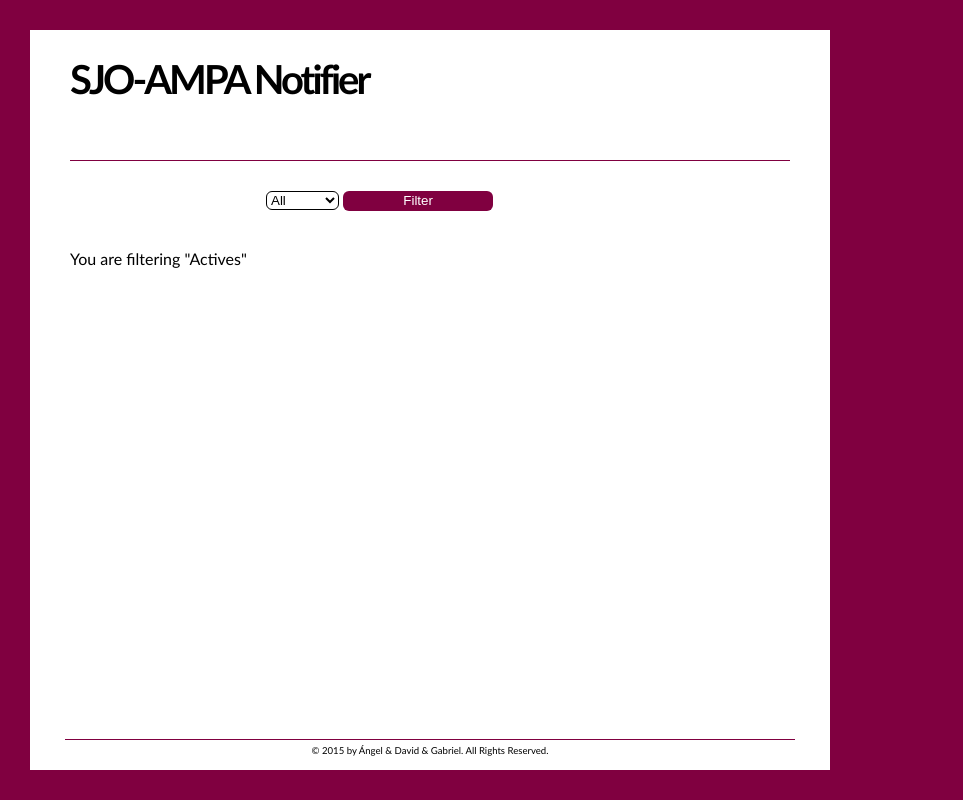
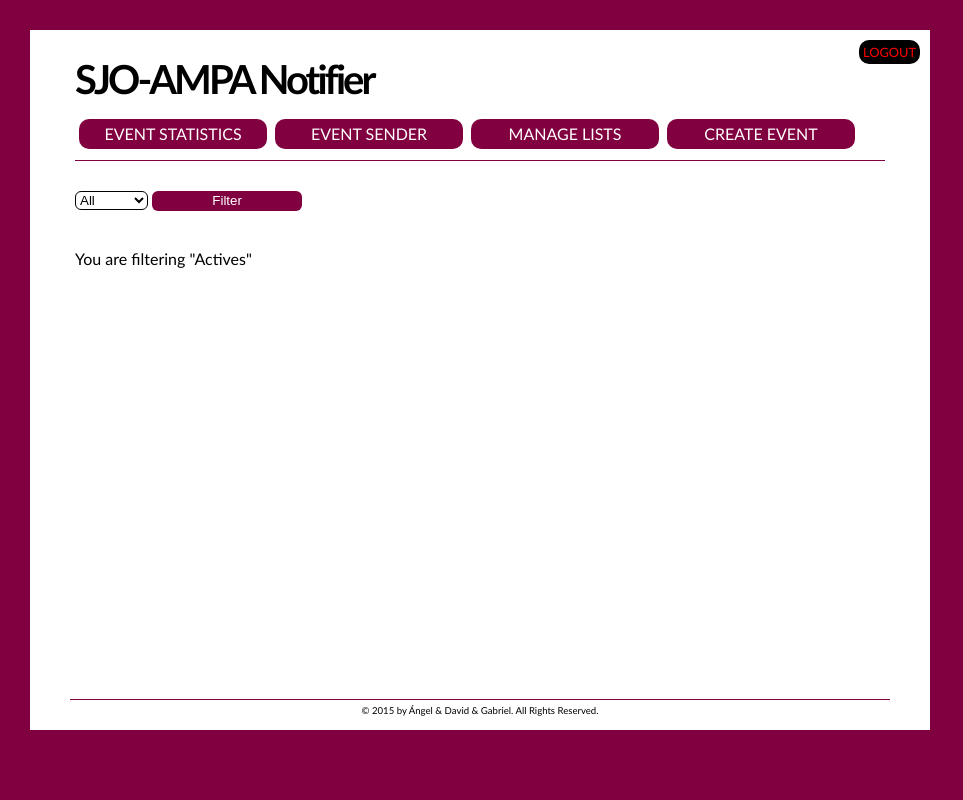
Before and after one commit to dcabjan/iawProject, a PHP site: page /list.php in a window 1280 px wide. Shown: the whole page, without its empty margins (0-963 px from the left). Run offline with PHP 8.4, Linux system fonts and the light colour scheme; data that the repository does not hold is empty.

Commit message:
CSS on Header and reubicate logout button

```diff
--- a/list.php
+++ b/list.php
@@ -1,3 +1,4 @@
+<!-- File: list.php -->
 <?php
 //Require database connection and header
 require('./requireHeader.php');
@@ -11,31 +12,36 @@ require('./requireDB.php');
 		<option>Finished</option>
 	</select>
 	<input type="submit" name="submit" value="Filter" />
-<br /><br /><br />
+	<br><br><br>
 </form>
 
 <?php
-	if ($_SERVER['REQUEST_METHOD']=="POST") {
-		if ($_POST['submit']=="Filter") {
-			if ($_POST['event']=="All") { //If  'ALL' is selected in filter, we make a SELECT * and we show all events
+if ($_SERVER['REQUEST_METHOD']=="POST"){
+	if ($_POST['submit'] == "Filter"){
+		if ($_POST['event'] == "All"){ //If 'ALL' is selected in filter, we make a SELECT * and we show all events
 		$q="SELECT * FROM events ORDER BY eventDate";
-			} elseif ($_POST['event']=="Actives") { //If not, we only show the event that the user has chosen
+	}
+			elseif ($_POST['event']=="Actives"){ //If not, we only show the event that the user has chosen
 				$q="SELECT * FROM events WHERE eventDate>'".date('Y/m/d')."' ORDER BY eventDate"; //Active events will be shown
-				} elseif ($_POST['event']=="Finished") {
+			}
+			elseif ($_POST['event']=="Finished"){
 					$q="SELECT * FROM events WHERE eventDate<'".date('Y/m/d')."' ORDER BY eventDate"; //Finished events will be shown
 				}
 
 			echo "<p>You are filtering \"".$_POST['event']."\"</p>"; //We show an alert to let know the user what filter has used
 		}
-	} else {
+
+	}
+	else{
 		$q="SELECT * FROM events WHERE eventDate>'".date('Y/m/d')."' ORDER BY eventDate"; //Active events will be shown by default
 		echo "<p>You are filtering \"Actives\"</p>";
 	}
 
+
 	$r=@mysqli_query($dbc,$q); //We execute the query
 	$num=mysqli_num_rows($r); //We count the number of returned fields
 
-	if ($num>0) { //If the number of returned rows is more than 0, we found matches, then we show them in a table
+	if ($num>0){ //If the number of returned rows is more than 0, we found matches, then we show them in a table
 		echo "<form action=\"\" method=\"POST\">";
 		echo "<table id=\"emailTable\">";
 		echo "<tr style=\"font-weight:bold;text-align:center\"><td>Event Name</td><td>Event Date</td><td>Yes</td><td>No</td><td>Didn't answer</td></tr>";
@@ -46,8 +52,5 @@ require('./requireDB.php');
 	}
 
 	mysqli_close($dbc); //Database connection is closed
-?>
-<?php
-//Require footer
 	require('./requireFooter.php');
 	?>
--- a/login.php
+++ b/login.php
@@ -1,4 +1,4 @@
-<!-- <!-- File: login.php -->
+<!-- File: login.php -->
 <?php
 session_start();
 require("requireDB.php");
--- a/requireHeader.php
+++ b/requireHeader.php
@@ -14,6 +14,7 @@ session_start();
 
 	<div id="container">
 		<div id="header">
+			<a href="logout.php">LOGOUT</a>
 			<h1>SJO-AMPA Notifier</h1>
 		</div>
 		<!-- contains the links to the different pages -->
@@ -24,7 +25,6 @@ session_start();
 					<li><a href="send.php">EVENT SENDER</a></li>
 					<li><a href="insert.php">MANAGE LISTS</a></li>
 					<li><a href="create.php">CREATE EVENT</a></li>
-					<li><a href="logout.php">LOGOUT</a></li>
 				</ul>
 			</div>
 		</div>
--- a/style.css
+++ b/style.css
@@ -4,12 +4,13 @@
 	margin: 0;
 	padding: 0;
 }
+body {
+	color: #000000;
+	font-family: trebuchet ms, Helvetica, sans-serif;
+	background-color: #800040;
+}
 
 /*login.php*/
-body {
-	background-color:#800040;
-	font-family: trebuchet ms, Helvetica, sans-serif;
-}
 #box {
 	width: 420px;
 	height: 250px;
@@ -43,24 +44,15 @@ body {
 	width: 300px;
 }
 
-
-/*body*/
-body {
-	color: #000000;
-	font-family: trebuchet ms, Helvetica, sans-serif;
-	background-color: #800040;
-}
+/*requireHeader.php*/
 #container {
 	position: absolute;
 	background-color: #FFFFFF;
-	width: 800px;
+	width: 900px;
+	height: 700px;
 	padding: 0 auto;
 	margin: 30px;
-	top: 0px;
-	bottom: 0px;
 }
-
-/*header*/
 #header {
 	height: 50px;
 	margin: 0 auto;
@@ -69,15 +61,27 @@ body {
 	padding: 10px;
 }
 #header h1 {
-	color: #000000;
 	font-size: 250%;
-	font-family: trebuchet ms, Helvetica, sans-serif;
 	letter-spacing: -3px;
 	padding-top: 15px;
 	padding-bottom: 15px;
 }
+#header a {
+	color: #FF0000;
+	float: right;
+	text-decoration: none;
+	background-color: #000000;
+	border-radius: 10px;
+	float: right;
+	font-size: 0.8em;
+	padding: 4px;
+	margin-right: -35px;
 
-/*navigation panel*/
+}
+#header a:hover {
+	background: #FF0000;
+	color: #000000;
+}
 #navigation {
 	margin: 0 auto;
 	margin-bottom: 15px;
@@ -89,7 +93,7 @@ body {
 	text-align: center;
 }
 #panel {
-	width: 800px;
+	width: 900px;
 	margin: 0 auto;
 }
 #navigation li {
@@ -97,8 +101,6 @@ body {
 	width: 188px;
 	margin: 4px;
 	list-style: none;
-	borwder-radius: 10px;
-	backwground-color: #800040;
 }
 #navigation a {
 	color: #FFFFFF;
@@ -106,6 +108,8 @@ body {
 	line-height: 30px;
 	text-align: center;
 	text-decoration: none;
+	background-color: #800040;
+	border-radius: 10px;
 }
 #navigation a:hover {
 	background: #000000;
```
Lines whose indentation alone changed are shown as unchanged.
